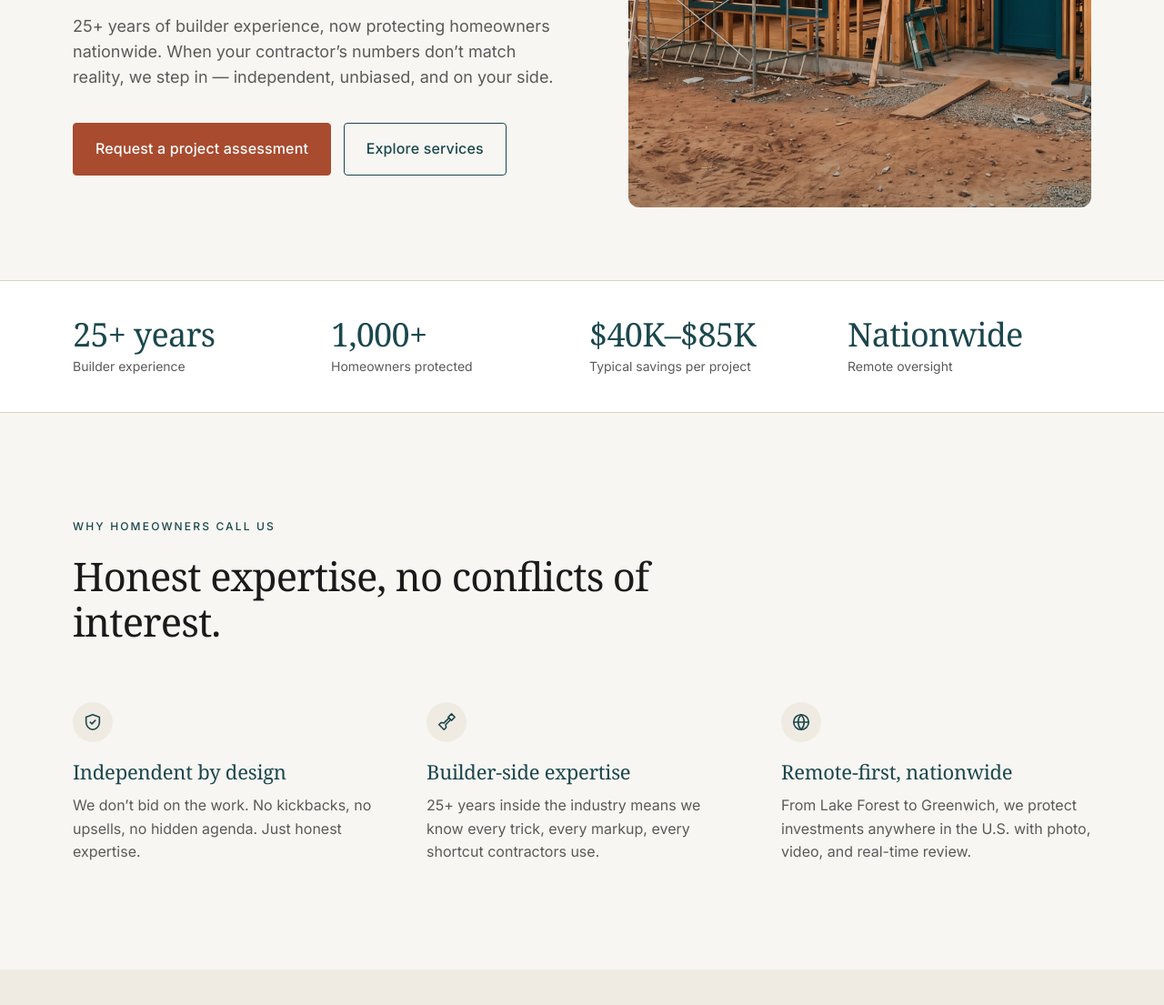
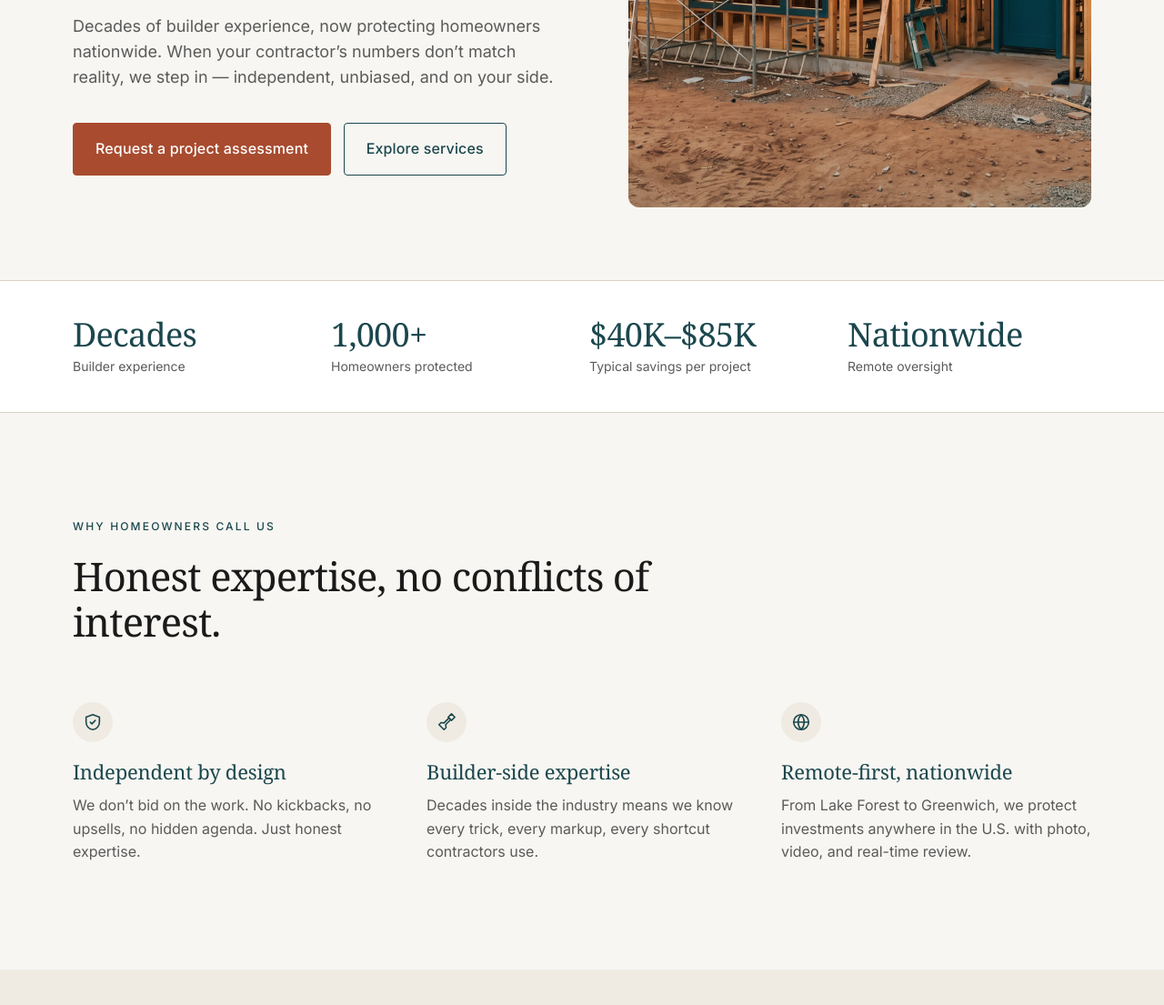
Before and after one commit to jessicapmorrell/oversite-homes-site, a plain HTML site: page index.html in a window 1280 px wide. Shown: the part 565-1670 px from the top of the page at 91% size. Drawn offline with Linux system fonts and the light colour scheme; a web font is replaced by a local one.

Commit message:
Add files via upload
Add Justin Stamer bio, swap 25+ years to decades

```diff
--- a/index.html
+++ b/index.html
@@ -4,7 +4,7 @@
   <meta charset="utf-8" />
   <meta name="viewport" content="width=device-width, initial-scale=1" />
   <title>Oversite Homes — Independent third-party GC oversight for homeowners</title>
-  <meta name="description" content="25+ years of builder experience, now protecting homeowners nationwide. Independent, unbiased construction oversight and contractor review." />
+  <meta name="description" content="Decades of builder experience, now protecting homeowners nationwide. Independent, unbiased construction oversight and contractor review." />
   <link rel="icon" type="image/svg+xml" href="assets/favicon.svg" />
   <meta name="theme-color" content="#F7F6F2" />
   <!-- Fonts: Fraunces (Fontshare) + Inter (Google) -->
@@ -15,7 +15,7 @@
   <link href="https://api.fontshare.com/v2/css?f[]=fraunces@400,500,600&display=swap" rel="stylesheet" />
   <link rel="stylesheet" href="assets/css/styles.css" />
   <meta property="og:title" content="Oversite Homes — Independent third-party GC oversight for homeowners" />
-  <meta property="og:description" content="25+ years of builder experience, now protecting homeowners nationwide. Independent, unbiased construction oversight and contractor review." />
+  <meta property="og:description" content="Decades of builder experience, now protecting homeowners nationwide. Independent, unbiased construction oversight and contractor review." />
   <meta property="og:type" content="website" />
 </head>
 <body>
@@ -60,7 +60,7 @@
         <div class="reveal is-in">
           <p class="eyebrow">Third-party general contractor consultant</p>
           <h1>Something doesn&rsquo;t add up? Get the answers you deserve.</h1>
-          <p class="lede">25+ years of builder experience, now protecting homeowners nationwide. When your contractor&rsquo;s numbers don&rsquo;t match reality, we step in &mdash; independent, unbiased, and on your side.</p>
+          <p class="lede">Decades of builder experience, now protecting homeowners nationwide. When your contractor&rsquo;s numbers don&rsquo;t match reality, we step in &mdash; independent, unbiased, and on your side.</p>
           <div class="hero-ctas">
             <a href="contact.html" class="btn btn-primary">Request a project assessment</a>
             <a href="services.html" class="btn btn-secondary">Explore services</a>
@@ -77,7 +77,7 @@
   <section class="trust-strip" aria-label="Trust indicators" style="padding: 2.5rem 0;">
     <div class="container">
       <div class="stats">
-        <div class="stat"><div class="stat-value">25+ years</div><div class="stat-label">Builder experience</div></div>
+        <div class="stat"><div class="stat-value">Decades</div><div class="stat-label">Builder experience</div></div>
         <div class="stat"><div class="stat-value">1,000+</div><div class="stat-label">Homeowners protected</div></div>
         <div class="stat"><div class="stat-value">$40K&ndash;$85K</div><div class="stat-label">Typical savings per project</div></div>
         <div class="stat"><div class="stat-value">Nationwide</div><div class="stat-label">Remote oversight</div></div>
@@ -94,7 +94,7 @@
       </div>
       <div class="value-grid">
         <div class="value-card reveal"><span class="icon"><svg width="22" height="22" viewBox="0 0 24 24" fill="none" stroke="currentColor" stroke-width="1.75" stroke-linecap="round" stroke-linejoin="round" aria-hidden="true"><path d="M12 3 4 6v6c0 4.5 3.2 8.5 8 9 4.8-.5 8-4.5 8-9V6l-8-3Z"/><path d="m9 12 2 2 4-4"/></svg></span><h3>Independent by design</h3><p>We don&rsquo;t bid on the work. No kickbacks, no upsells, no hidden agenda. Just honest expertise.</p></div>
-        <div class="value-card reveal"><span class="icon"><svg width="22" height="22" viewBox="0 0 24 24" fill="none" stroke="currentColor" stroke-width="1.75" stroke-linecap="round" stroke-linejoin="round" aria-hidden="true"><path d="M15 7 9 13l-3.5-.5L3 15l6 6 2.5-2.5L11 15l6-6"/><path d="m14 6 4-4 4 4-4 4z"/></svg></span><h3>Builder-side expertise</h3><p>25+ years inside the industry means we know every trick, every markup, every shortcut contractors use.</p></div>
+        <div class="value-card reveal"><span class="icon"><svg width="22" height="22" viewBox="0 0 24 24" fill="none" stroke="currentColor" stroke-width="1.75" stroke-linecap="round" stroke-linejoin="round" aria-hidden="true"><path d="M15 7 9 13l-3.5-.5L3 15l6 6 2.5-2.5L11 15l6-6"/><path d="m14 6 4-4 4 4-4 4z"/></svg></span><h3>Builder-side expertise</h3><p>Decades inside the industry means we know every trick, every markup, every shortcut contractors use.</p></div>
         <div class="value-card reveal"><span class="icon"><svg width="22" height="22" viewBox="0 0 24 24" fill="none" stroke="currentColor" stroke-width="1.75" stroke-linecap="round" stroke-linejoin="round" aria-hidden="true"><circle cx="12" cy="12" r="9"/><path d="M3 12h18"/><path d="M12 3a13 13 0 0 1 0 18"/><path d="M12 3a13 13 0 0 0 0 18"/></svg></span><h3>Remote-first, nationwide</h3><p>From Lake Forest to Greenwich, we protect investments anywhere in the U.S. with photo, video, and real-time review.</p></div>
       </div>
     </div>
```
Also changed, not shown: about.html (+4 -3 lines), process.html (+3 -3 lines).
